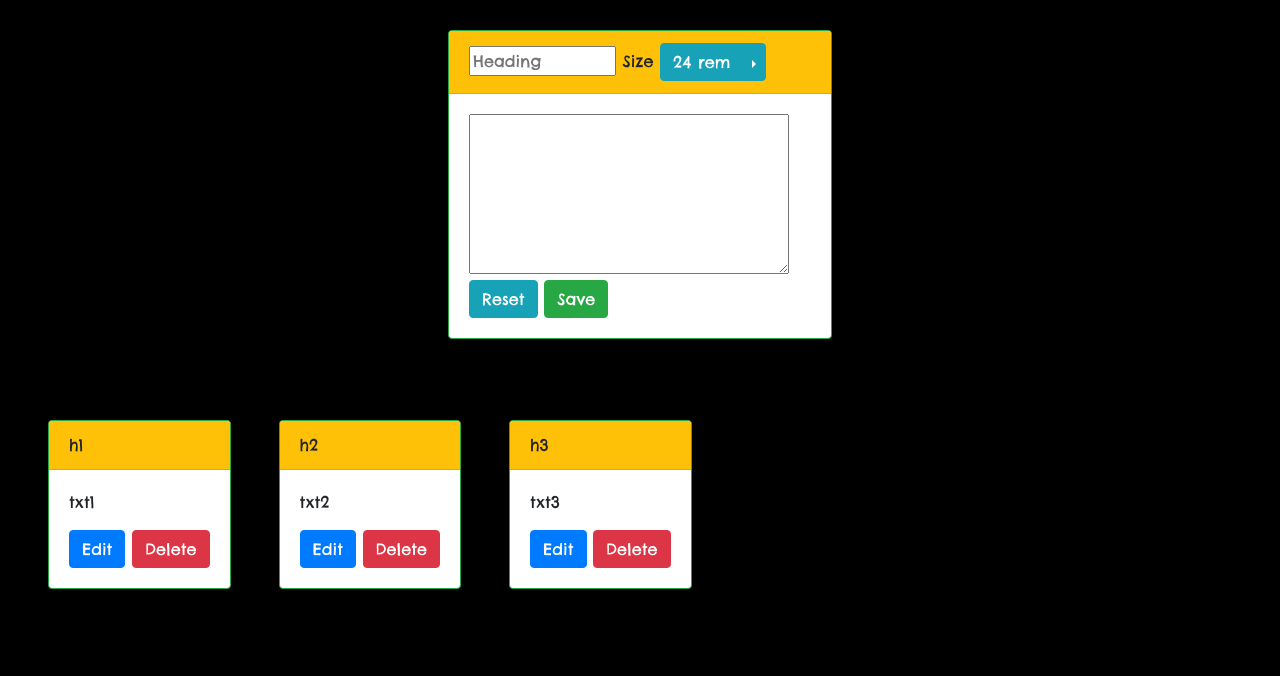
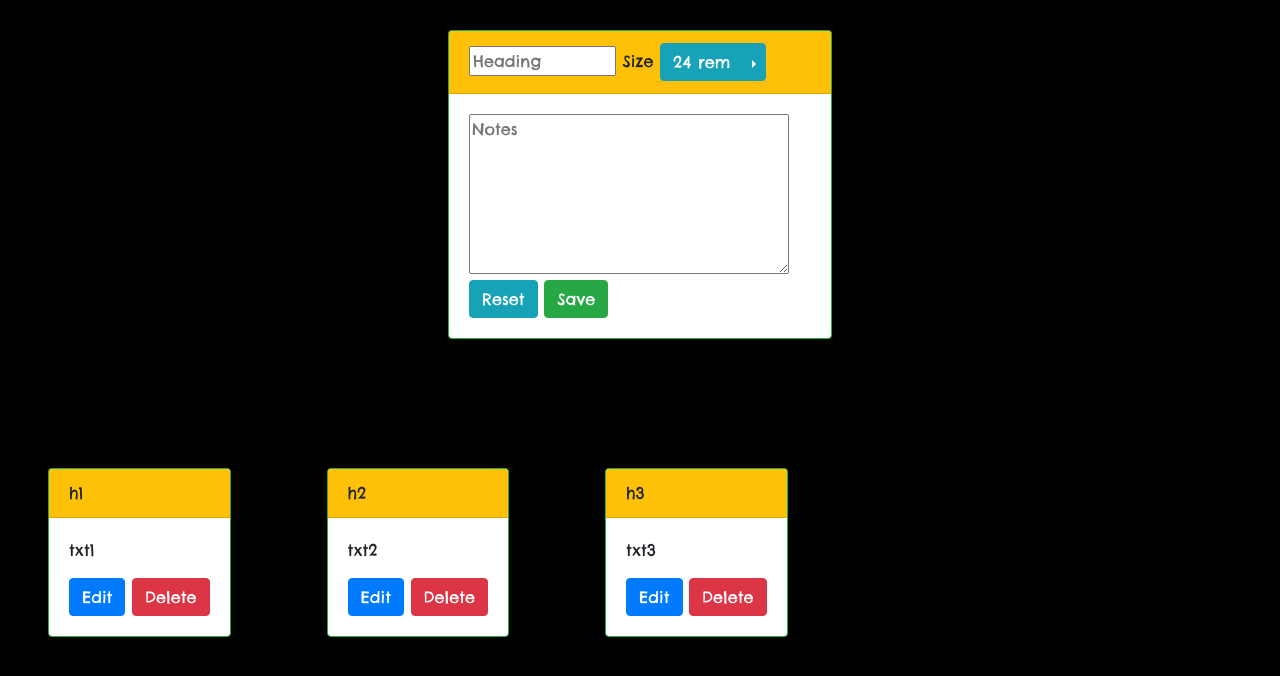
Before and after one commit to bhubhanshu/notesapp, a plain HTML site: page notes.html in a window 1280 px wide. Shown: the part 120-796 px from the top of the page. Drawn offline with Linux system fonts and the light colour scheme.

```diff
--- a/js/scripts.js
+++ b/js/scripts.js
@@ -50,7 +50,7 @@
     $('input').val("");
     $('textarea').val("");
 
-    $('#saved').append('<div class="card border-success text-black ml-5" style="max-width: 24rem;">\
+    $('#saved').append('<div class="card border-success text-black mx-5 my-5" style="width: auto; height: auto;">\
     <div class="card-header bg-warning">\
         <div id="saved'+num+'heading">'+h1+'</div>\
     </div>\
--- a/notes.html
+++ b/notes.html
@@ -43,7 +43,7 @@
                         </span>
                     </div>
                     <div class="card-body">
-                        <textarea style="width: 20rem; height: 10rem;" id="text"></textarea>
+                        <textarea style="width: 20rem; height: 10rem;" id="text" placeholder="Notes"></textarea>
                         <button class="btn btn-info text-white" id="reset">Reset</button>
                         <button class="btn btn-success text-white" id="save">Save</button>
                         <span id="message"></span>
@@ -52,7 +52,7 @@
         </div>
         <hr><br><br>
         <div class="row" id="saved">
-            <div class="card border-success text-black ml-5" style="max-width: 24rem;">
+            <div class="card border-success text-black mx-5 my-5" style="width: auto; height: auto;">
                 <div class="card-header bg-warning">
                     <div id="saved0heading">h1</div>
                 </div>
@@ -62,7 +62,7 @@
                     <button class="btn btn-danger text-white delete">Delete</button>
                 </div>
             </div>
-            <div class="card border-success text-black ml-5" style="max-width: 24rem;">
+            <div class="card border-success text-black mx-5 my-5" style="width: auto; height: auto;">
                 <div class="card-header bg-warning">
                     <div id="saved0heading">h2</div>
                 </div>
@@ -72,7 +72,7 @@
                     <button class="btn btn-danger text-white delete">Delete</button>
                 </div>
             </div>
-            <div class="card border-success text-black ml-5" style="max-width: 24rem;">
+            <div class="card border-success text-black mx-5 my-5" style="width: auto; height: auto;">
                 <div class="card-header bg-warning">
                     <div id="saved0heading">h3</div>
                 </div>
```
